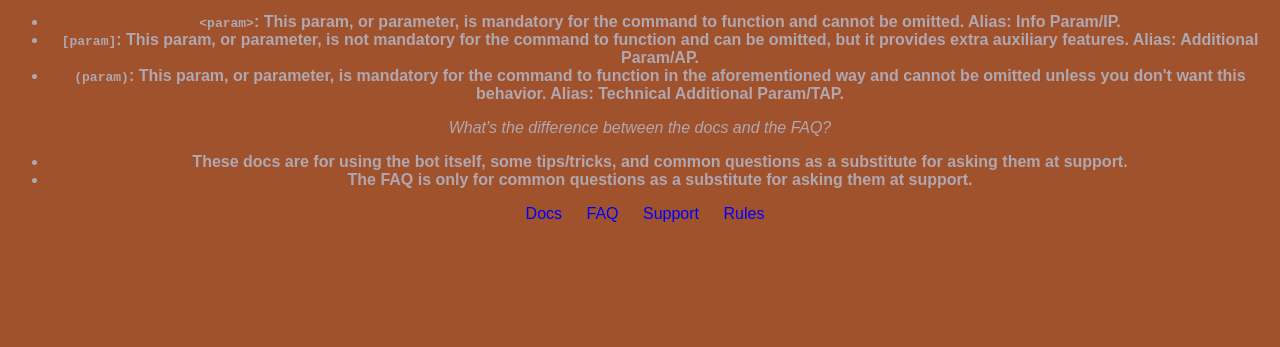
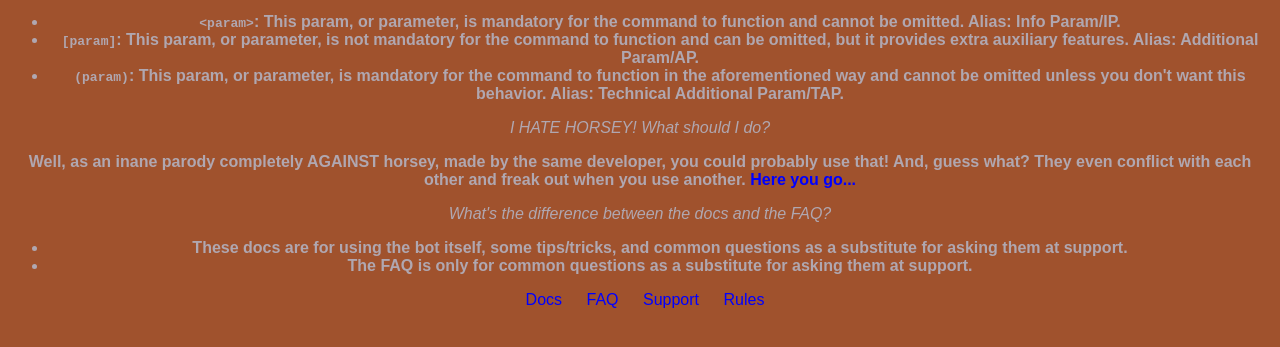
Before and after one commit to JavascriptLearner815/horsey-bot, a website: page docs/index.html in a window 1280 px wide. Shown: the part 101-448 px from the top of the page. Drawn offline with Linux system fonts and the light colour scheme.

Commit message:
Update index.html

```diff
--- a/docs/index.html
+++ b/docs/index.html
@@ -19,6 +19,8 @@
         <li><code>[param]</code>: This param, or parameter, is not mandatory for the command to function and can be omitted, but it provides extra auxiliary features. Alias: Additional Param/AP.</li>
         <li title="This param, or parameter, type is abstract and only used in bot tips/tricks after some of its messages."><code>(param)</code>: This param, or parameter, is mandatory for the command to function in the aforementioned way and cannot be omitted unless you don't want this behavior. Alias: Technical Additional Param/TAP.</li>
       </ul>
+      <p class="question">I HATE HORSEY! What should I do?</p>
+      <p class="answer" title="BEWARE: This answer introduces a brutal Horsey parody. Use it at your own risk.">Well, as an inane parody completely AGAINST horsey, made by the same developer, you could probably use that! And, guess what? They even conflict with each other and freak out when you use another. <a href="https://discord.com/oauth2/authorize?client_id=805159321398018048&scope=bot&permissions=347200" target="blank">Here you go...</a></p>
     </main>
     <footer>
       <p class="question">What's the difference between the docs and the FAQ?</p>
```
